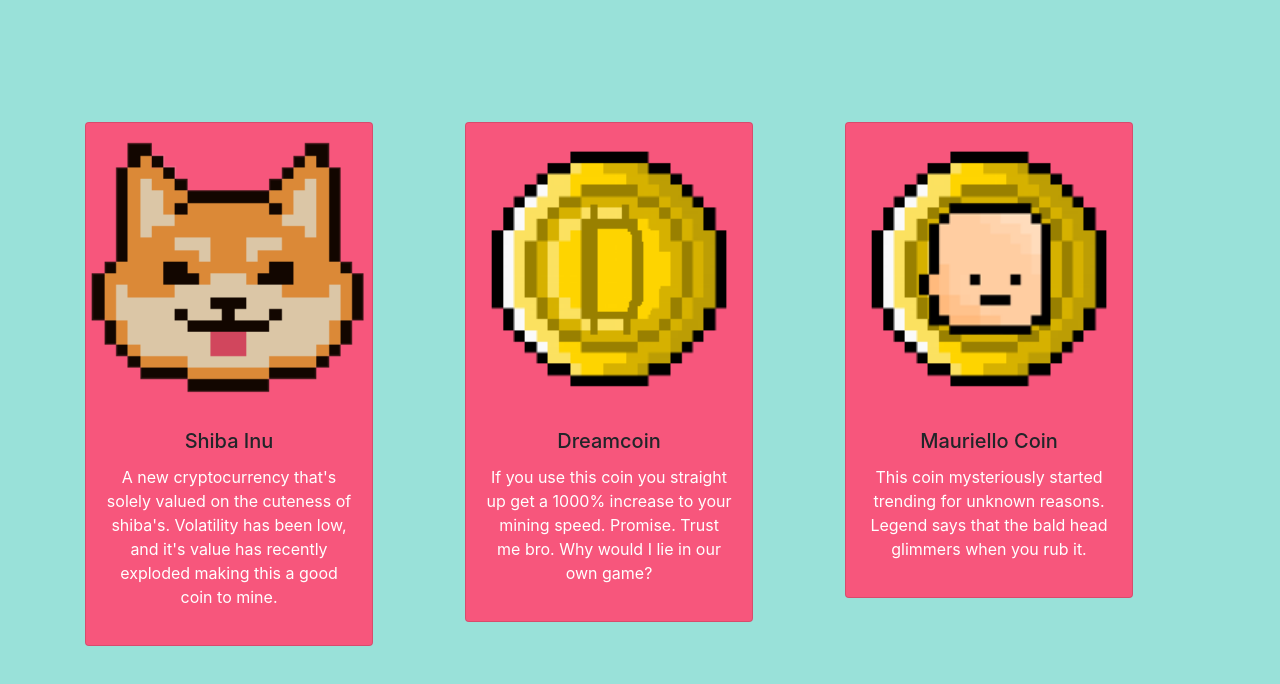
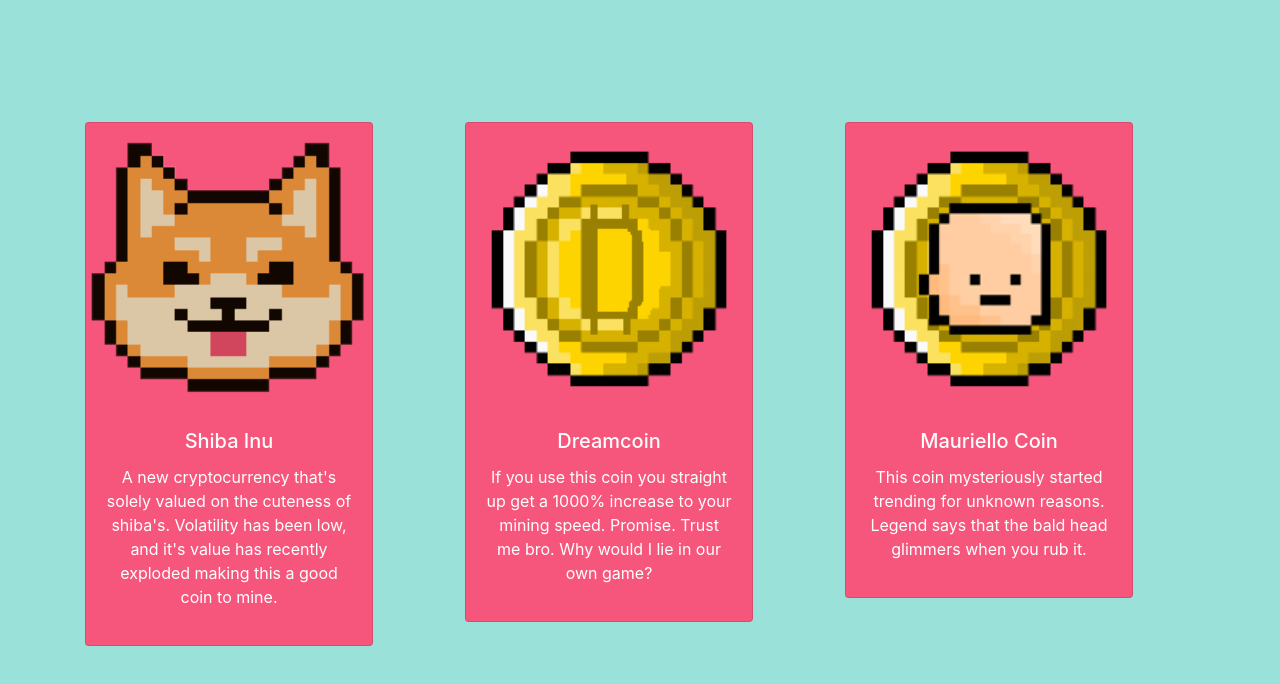
Before and after one commit to In-App-Purchases/In-App-Purchases, a website: page private/pages/selector.html in a window 1280 px wide. Shown: the part 62-746 px from the top of the page. Drawn offline with nearby package versions, Linux system fonts and the light colour scheme.

Commit message:
minor change in selector css

```diff
--- a/public/css/selector.css
+++ b/public/css/selector.css
@@ -21,8 +21,14 @@ a.dropdown-item:hover {
 div.card {
   background-color: #F7567C;
 }
+h5{
+  color: #FCFCFC;
+}
 p {
     color: #FFFFFF;
+}
+.card-text p {
+
 }
 /*--------------------------dark mode below-------------------------------------*/
 body.dark-theme {
```
